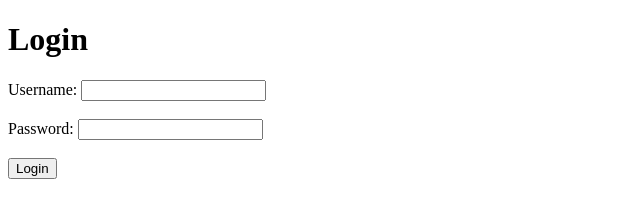
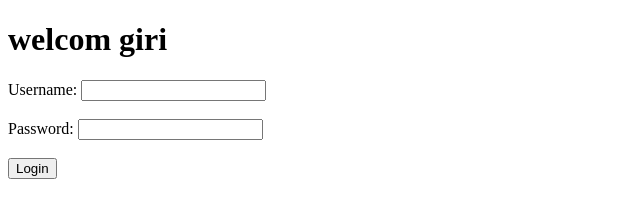
Before and after one commit to Girivaazann/project-html, a plain HTML site: page login.html in a window 1280 px wide. Shown: the whole page, without its empty margins (0-640 px from the left). Drawn offline with Linux system fonts and the light colour scheme.

Commit message:
update login page heading

```diff
--- a/login.html
+++ b/login.html
@@ -4,7 +4,7 @@
     <title>Login Page</title>
 </head>
 <body>
-    <h1>Login</h1>
+    <h1>welcom giri</h1>
     <form>
         <label>Username:</label>
         <input type="text">
```
